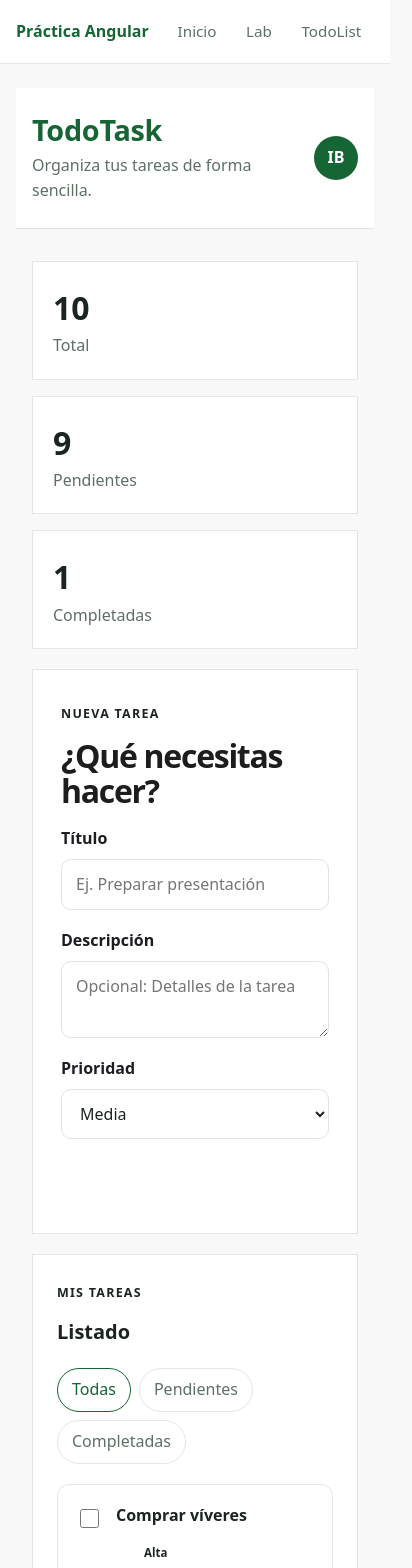
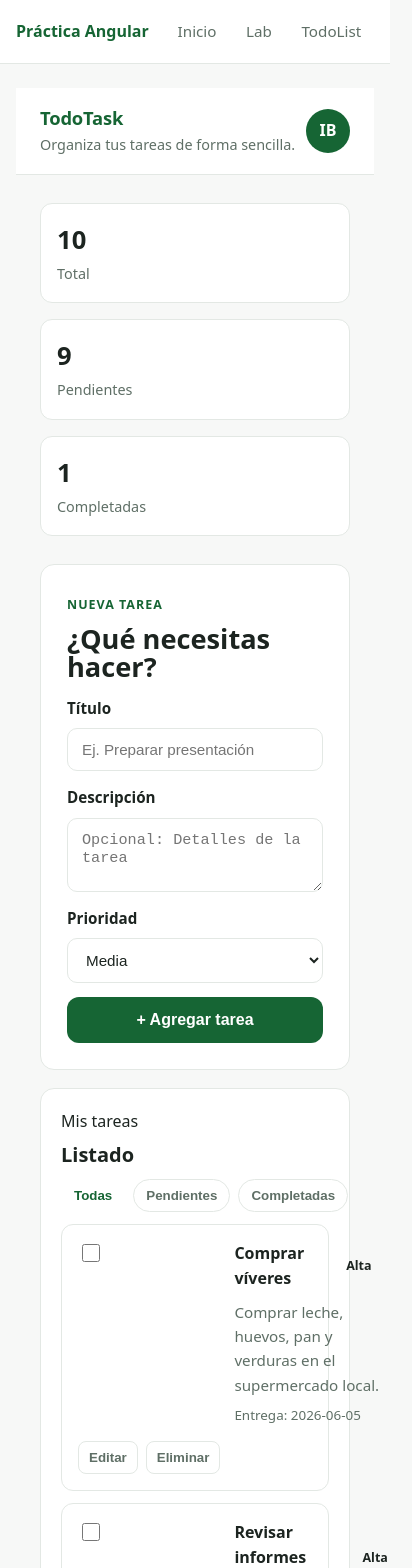
Before and after one commit to nicodelgaaado/book-angular, an Angular app: page /todos in a window 390 px wide. Shown: the top 1568 px of the page, 412 px wide, since content can reach past the window. Built offline with nearby package versions, Linux system fonts and the light colour scheme.

Commit message:
Polish todo-list styles for modern, balanced alignment and aesthetics (responsive grid, improved spacing, priority pills, full-width CTA).

```diff
--- a/src/app/todo-list/todo-list.scss
+++ b/src/app/todo-list/todo-list.scss
@@ -1,19 +1,17 @@
 /* =========================
    VARIABLES GENERALES
+   Modern, compact and balanced layout for form + list
 ========================= */
 :root {
-  --background: #f5f7fb;
+  --background: #f6f8f6;
   --surface: #ffffff;
-  --text: #202431;
-  --muted: #747b8b;
-  --border: #e4e7ee;
+  --text: #0f1720;
+  --muted: #6b7280;
+  --border: #e6eaec;
 
-  --primary: #4f46e5;
-  --primary-dark: #3f37c9;
-  --primary-soft: #eef0ff;
-
-  --success: #2d7a4a;
-  --success-dark: #1f5f3d;
+  --primary: #167a3a; /* green brand */
+  --primary-dark: #12612f;
+  --primary-soft: rgba(22, 122, 58, 0.08);
 
   --danger: #dc3545;
   --danger-soft: #fff0f1;
@@ -21,426 +19,122 @@
   --high: #c0392b;
   --high-bg: #fdecea;
 
-  --medium: #9a6700;
+  --medium: #b7791f;
   --medium-bg: #fff4d6;
 
-  --low: #237a45;
+  --low: #22784a;
   --low-bg: #e6f7ec;
 
-  --radius: 14px;
-  --shadow: 0 8px 30px rgba(32, 36, 49, 0.07);
+  --radius: 12px;
+  --shadow-sm: 0 4px 14px rgba(16, 24, 32, 0.06);
+  --shadow-md: 0 8px 30px rgba(16, 24, 32, 0.08);
 }
 
-* {
-  box-sizing: border-box;
+* { box-sizing: border-box; }
+body { margin: 0; font-family: Inter, system-ui, -apple-system, "Segoe UI", Roboto, 'Helvetica Neue', Arial; background: var(--background); color: var(--text); }
+
+.container { width: min(1100px, calc(100% - 48px)); margin: 0 auto; }
+
+/* header */
+.app-header { background: var(--surface); border-bottom: 1px solid var(--border); padding: 18px 0; }
+.header-content { display:flex; justify-content:space-between; align-items:center; }
+.app-header h1 { margin:0; font-size:1.15rem; }
+.app-header p { margin:4px 0 0; color:var(--muted); font-size:0.9rem; }
+.user-badge { width:44px; height:44px; border-radius:50%; display:grid; place-items:center; background:var(--primary); color:#fff; font-weight:700; }
+
+/* summary */
+.summary { display:grid; grid-template-columns: repeat(3, 1fr); gap: 16px; margin: 28px 0; }
+.summary-card { background: var(--surface); border:1px solid var(--border); border-radius: 12px; padding: 16px; box-shadow: var(--shadow-sm); }
+.summary-number { font-size:1.6rem; font-weight:700; display:block; }
+.summary-label { color:var(--muted); font-size:0.9rem; }
+
+/* Panels */
+.panel, .tasks-section { background: var(--surface); border: 1px solid var(--border); border-radius: 14px; box-shadow: var(--shadow-sm); }
+.panel { padding: 26px; margin-bottom: 18px; }
+.tasks-section { padding: 20px; }
+
+/* Section heading */
+.section-heading { margin-bottom: 14px; }
+.section-heading .eyebrow { color:var(--primary); font-weight:800; font-size:0.78rem; letter-spacing:0.08em; text-transform:uppercase; }
+.section-heading h2 { margin:8px 0 0; font-size:1.7rem; line-height:1.05; }
+
+/* Form layout (modern, responsive) */
+.task-form {
+  display: grid;
+  grid-template-columns: 1.9fr 1.3fr 0.7fr;
+  gap: 14px;
+  align-items: start;
+  margin-top: 10px;
 }
 
-body {
-  margin: 0;
-  font-family: Arial, Helvetica, sans-serif;
-  background: var(--background);
-  color: var(--text);
+.form-group { display:flex; flex-direction:column; gap:8px; }
+.form-group label { font-size:0.95rem; color:var(--text); font-weight:600; }
+.form-group input, .form-group select, .form-group textarea {
+  width:100%; padding:12px 14px; border-radius:10px; border:1px solid var(--border); background:var(--surface); color:var(--text); font-size:0.95rem;
+  transition: box-shadow .12s ease, border-color .12s ease;
 }
 
-button,
-input,
-select,
-textarea {
-  font: inherit;
+.form-group textarea { min-height:74px; resize:vertical; }
+.form-group input:focus, .form-group select:focus, .form-group textarea:focus {
+  outline: none; border-color: var(--primary); box-shadow: 0 6px 20px rgba(22,122,58,0.08);
 }
 
-button {
-  cursor: pointer;
+/* Primary CTA spans full width under the grid */
+.btn { border:0; border-radius:12px; padding:14px 18px; font-weight:700; font-size:1rem; grid-column: 1 / -1; }
+.btn-primary { background:var(--primary); color:#fff; box-shadow: var(--shadow-sm); }
+.btn-primary:hover { background: var(--primary-dark); box-shadow: var(--shadow-md); }
+
+/* Tasks header */
+.tasks-header { display:flex; align-items:center; justify-content:space-between; gap:16px; margin-bottom:12px; }
+.tasks-header h2 { margin:4px 0 0; }
+.filters { display:flex; gap:8px; }
+.filter { padding:8px 12px; border-radius:999px; border:1px solid var(--border); background:transparent; color:var(--muted); font-weight:600; }
+.filter.active { background:var(--primary-soft); color:var(--primary); border-color: transparent; }
+
+/* Task list and cards */
+.task-list { display:flex; flex-direction:column; gap:12px; }
+.task-card { display:grid; grid-template-columns: auto 1fr auto; gap:14px; align-items:start; padding:16px; border-radius:12px; border:1px solid var(--border); transition: transform .12s ease, box-shadow .12s ease; }
+.task-card:hover { transform: translateY(-3px); box-shadow: var(--shadow-md); }
+.task-check input { width:18px; height:18px; }
+
+.task-top { display:flex; gap:12px; align-items:center; }
+.task-title { font-weight:700; font-size:1rem; }
+.task-description { margin:8px 0 0; color:var(--muted); font-size:0.95rem; }
+.task-date { display:block; margin-top:8px; font-size:0.84rem; color:var(--muted); }
+
+/* Inline edit styles */
+.edit-row { display:flex; gap:10px; align-items:center; }
+.form-control-inline, .form-select-inline { padding:10px 12px; border-radius:10px; border:1px solid var(--border); min-height:40px; }
+.form-control-inline { flex: 1 1 auto; }
+
+/* Priority tag - pill with colored dot */
+.priority { display:inline-flex; align-items:center; gap:10px; padding:6px 10px; border-radius:999px; font-weight:700; font-size:0.78rem; }
+.priority::before { content:''; width:10px; height:10px; border-radius:50%; display:inline-block; }
+.priority-high { background: var(--high-bg); color:var(--high); }
+.priority-high::before { background:var(--high); }
+.priority-medium { background: var(--medium-bg); color:var(--medium); }
+.priority-medium::before { background:var(--medium); }
+.priority-low { background: var(--low-bg); color:var(--low); }
+.priority-low::before { background:var(--low); }
+
+/* Actions */
+.task-actions { display:flex; gap:8px; align-items:center; }
+.icon-btn { padding:8px 10px; border-radius:8px; border:1px solid var(--border); background:transparent; color:var(--muted); font-weight:600; }
+.icon-btn:hover { background:var(--primary-soft); color:var(--primary); border-color:transparent; }
+.icon-btn.danger:hover { background:var(--danger-soft); color:var(--danger); }
+
+.task-card.completed { opacity:0.78; }
+.task-card.completed .task-title { text-decoration:line-through; }
+
+/* Responsive adjustments - stack gracefully */
+@media (max-width: 900px) {
+  .task-form { grid-template-columns: 1fr 1fr; }
+  .btn { grid-column: 1 / -1; }
 }
 
-.container {
-  width: min(1100px, calc(100% - 32px));
-  margin: 0 auto;
+@media (max-width: 640px) {
+  .summary { grid-template-columns: 1fr; }
+  .task-form { grid-template-columns: 1fr; }
+  .task-card { grid-template-columns: auto 1fr; }
+  .tasks-header { flex-direction:column; align-items:flex-start; gap:8px; }
 }
-
-.app-header {
-  background: var(--surface);
-  border-bottom: 1px solid var(--border);
-  padding: 24px 0;
-}
-
-.header-content {
-  display: flex;
-  justify-content: space-between;
-  align-items: center;
-}
-
-.app-header h1 {
-  margin: 0;
-  font-size: 1.8rem;
-}
-
-.app-header p {
-  margin: 5px 0 0;
-  color: var(--muted);
-}
-
-.user-badge {
-  display: grid;
-  place-items: center;
-  width: 44px;
-  height: 44px;
-  border-radius: 50%;
-  background: var(--primary);
-  color: white;
-  font-weight: bold;
-}
-
-.summary {
-  display: grid;
-  grid-template-columns: repeat(3, 1fr);
-  gap: 16px;
-  margin: 32px 0 20px;
-}
-
-.summary-card {
-  background: var(--surface);
-  border: 1px solid var(--border);
-  border-radius: var(--radius);
-  padding: 20px;
-  box-shadow: var(--shadow);
-}
-
-.summary-number {
-  display: block;
-  font-size: 2rem;
-  font-weight: 700;
-}
-
-.summary-label {
-  color: var(--muted);
-}
-
-.panel,
-.tasks-section {
-  background: var(--surface);
-  border: 1px solid var(--border);
-  border-radius: var(--radius);
-  box-shadow: var(--shadow);
-}
-
-.panel {
-  padding: 30px 28px 22px;
-}
-
-.tasks-section {
-  margin: 20px 0 40px;
-  padding: 24px;
-}
-
-.section-heading {
-  margin-bottom: 18px;
-}
-
-.section-heading h2,
-.tasks-header h2 {
-  margin: 12px 0 0;
-}
-
-.section-heading h2 {
-  font-size: clamp(2rem, 2.4vw, 2.8rem);
-  line-height: 1.1;
-  letter-spacing: -0.04em;
-  color: #1d1d1d;
-  font-weight: 700;
-}
-
-.eyebrow {
-  color: var(--success);
-  font-size: 0.78rem;
-  font-weight: 800;
-  text-transform: uppercase;
-  letter-spacing: 0.1em;
-}
-
-.task-form {
-  display: grid;
-  grid-template-columns: minmax(0, 2.2fr) minmax(0, 1.5fr) minmax(150px, 0.75fr);
-  align-items: end;
-  column-gap: 18px;
-  row-gap: 18px;
-}
-
-.form-group {
-  display: flex;
-  flex-direction: column;
-  gap: 7px;
-}
-
-.form-group label {
-  font-size: 1rem;
-  font-weight: 600;
-  color: #1b1d20;
-}
-
-.form-group input,
-.form-group select,
-.form-group textarea {
-  width: 100%;
-  min-height: 48px;
-  padding: 12px 14px;
-  border: 1px solid #dfe2e8;
-  border-radius: 10px;
-  background: white;
-  color: var(--text);
-  outline: none;
-  box-shadow: inset 0 0 0 1px transparent;
-}
-
-.form-group textarea {
-  min-height: 72px;
-  resize: vertical;
-}
-
-.form-group input:focus,
-.form-group select:focus,
-.form-group textarea:focus {
-  border-color: var(--success);
-  box-shadow: 0 0 0 3px rgba(45, 122, 74, 0.12);
-}
-
-.btn {
-  min-height: 54px;
-  border: 0;
-  border-radius: 10px;
-  padding: 10px 18px;
-  font-weight: 700;
-  font-size: 1.06rem;
-  grid-column: 1 / -1;
-}
-
-.btn-primary {
-  background: var(--success);
-  color: white;
-}
-
-.btn-primary:hover {
-  background: var(--success-dark);
-}
-
-.tasks-header {
-  display: flex;
-  justify-content: space-between;
-  align-items: center;
-  gap: 20px;
-  margin-bottom: 20px;
-}
-
-.filters {
-  display: flex;
-  gap: 8px;
-  flex-wrap: wrap;
-}
-
-.filter {
-  border: 1px solid var(--border);
-  background: white;
-  border-radius: 999px;
-  padding: 8px 14px;
-  color: var(--muted);
-}
-
-.filter:hover,
-.filter.active {
-  background: var(--primary-soft);
-  border-color: var(--primary);
-  color: var(--primary);
-}
-
-.task-list {
-  display: flex;
-  flex-direction: column;
-  gap: 12px;
-}
-
-.task-card {
-  display: grid;
-  grid-template-columns: auto 1fr auto;
-  gap: 14px;
-  align-items: start;
-  padding: 18px;
-  border: 1px solid var(--border);
-  border-radius: 12px;
-  transition: transform 0.2s ease, box-shadow 0.2s ease;
-}
-
-.task-card:hover {
-  transform: translateY(-2px);
-  box-shadow: 0 8px 20px rgba(32, 36, 49, 0.07);
-}
-
-.task-check {
-  padding-top: 3px;
-}
-
-.task-check input {
-  width: 19px;
-  height: 19px;
-}
-
-.task-content {
-  min-width: 0;
-}
-
-.task-top {
-  display: flex;
-  align-items: center;
-  gap: 10px;
-  flex-wrap: wrap;
-}
-
-.task-title {
-  font-weight: 700;
-  font-size: 1rem;
-}
-
-.task-description {
-  margin: 7px 0;
-  color: var(--muted);
-  line-height: 1.5;
-}
-
-.task-date {
-  font-size: 0.82rem;
-  color: var(--muted);
-}
-
-.edit-row {
-  display: flex;
-  gap: 8px;
-  flex-wrap: wrap;
-  margin-bottom: 8px;
-}
-
-.form-control-inline,
-.form-select-inline {
-  min-height: 38px;
-  border: 1px solid var(--border);
-  border-radius: 8px;
-  padding: 8px 10px;
-  font: inherit;
-}
-
-.form-control-inline {
-  flex: 1 1 180px;
-}
-
-.form-select-inline {
-  min-width: 110px;
-}
-
-.priority {
-  display: inline-flex;
-  align-items: center;
-  gap: 8px;
-  padding: 6px 10px;
-  border-radius: 999px;
-  font-size: 0.72rem;
-  font-weight: 700;
-}
-
-.priority::before {
-  content: '';
-  display: inline-block;
-  width: 10px;
-  height: 10px;
-  border-radius: 50%;
-}
-
-.priority-high {
-  background: var(--high-bg);
-  color: var(--high);
-}
-
-.priority-high::before {
-  background: var(--high);
-}
-
-.priority-medium {
-  background: var(--medium-bg);
-  color: var(--medium);
-}
-
-.priority-medium::before {
-  background: var(--medium);
-}
-
-.priority-low {
-  background: var(--low-bg);
-  color: var(--low);
-}
-
-.priority-low::before {
-  background: var(--low);
-}
-
-.task-actions {
-  display: flex;
-  gap: 8px;
-  flex-wrap: wrap;
-}
-
-.icon-btn {
-  border: 1px solid var(--border);
-  border-radius: 8px;
-  background: white;
-  padding: 7px 10px;
-  color: var(--muted);
-}
-
-.icon-btn:hover {
-  background: var(--primary-soft);
-  color: var(--primary);
-  border-color: var(--primary);
-}
-
-.icon-btn.danger:hover {
-  color: var(--danger);
-  background: var(--danger-soft);
-  border-color: var(--danger);
-}
-
-.task-card.completed {
-  background: #fafafa;
-  opacity: 0.72;
-}
-
-.task-card.completed .task-title {
-  text-decoration: line-through;
-}
-
-.app-footer {
-  padding: 0 0 30px;
-  color: var(--muted);
-  text-align: center;
-  font-size: 0.85rem;
-}
-
-@media (max-width: 760px) {
-  .summary {
-    grid-template-columns: 1fr;
-  }
-
-  .task-form {
-    grid-template-columns: 1fr;
-  }
-
-  .tasks-header {
-    align-items: flex-start;
-    flex-direction: column;
-  }
-
-  .task-card {
-    grid-template-columns: auto 1fr;
-  }
-
-  .task-actions {
-    grid-column: 2;
-    justify-content: flex-start;
-  }
-}
```
